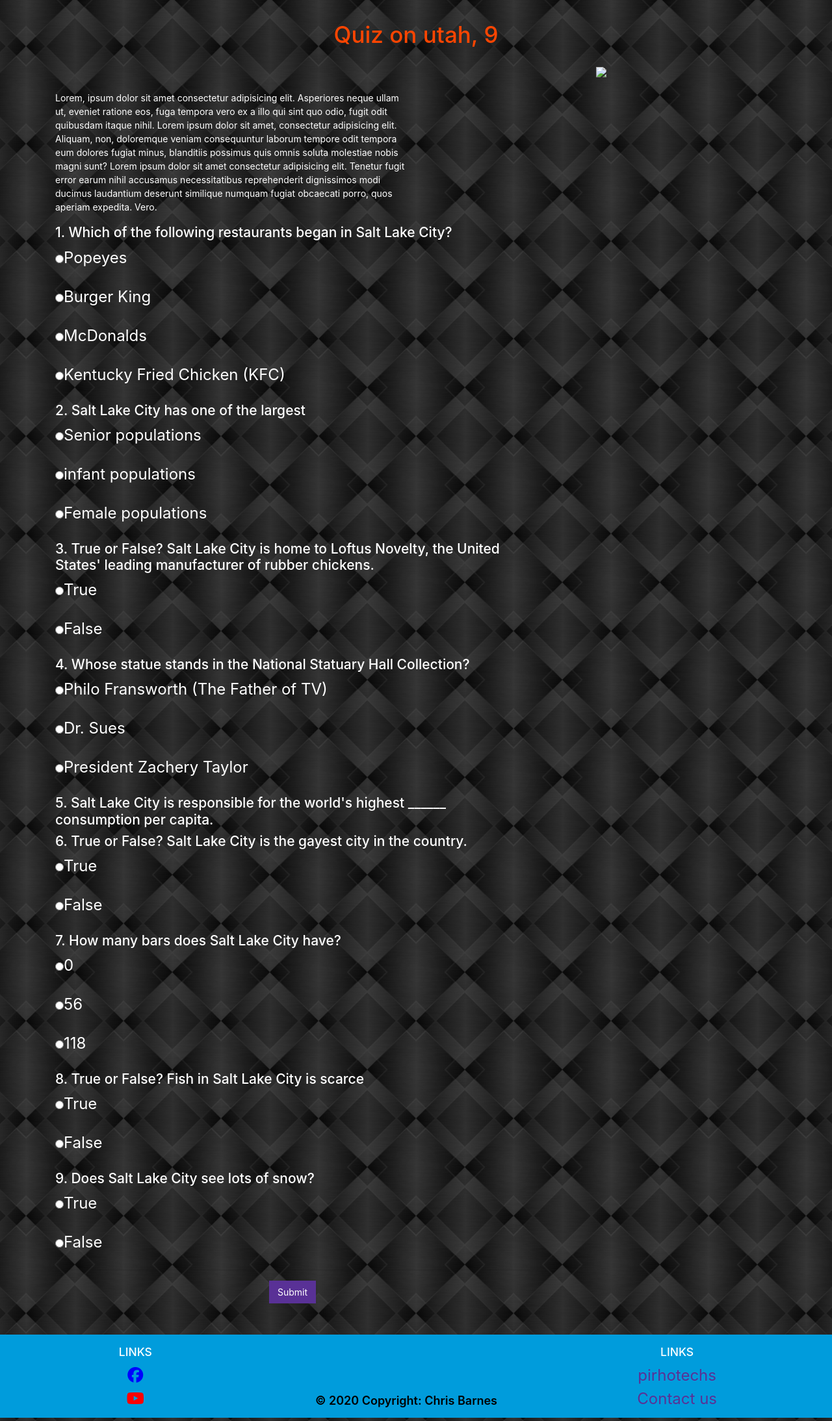
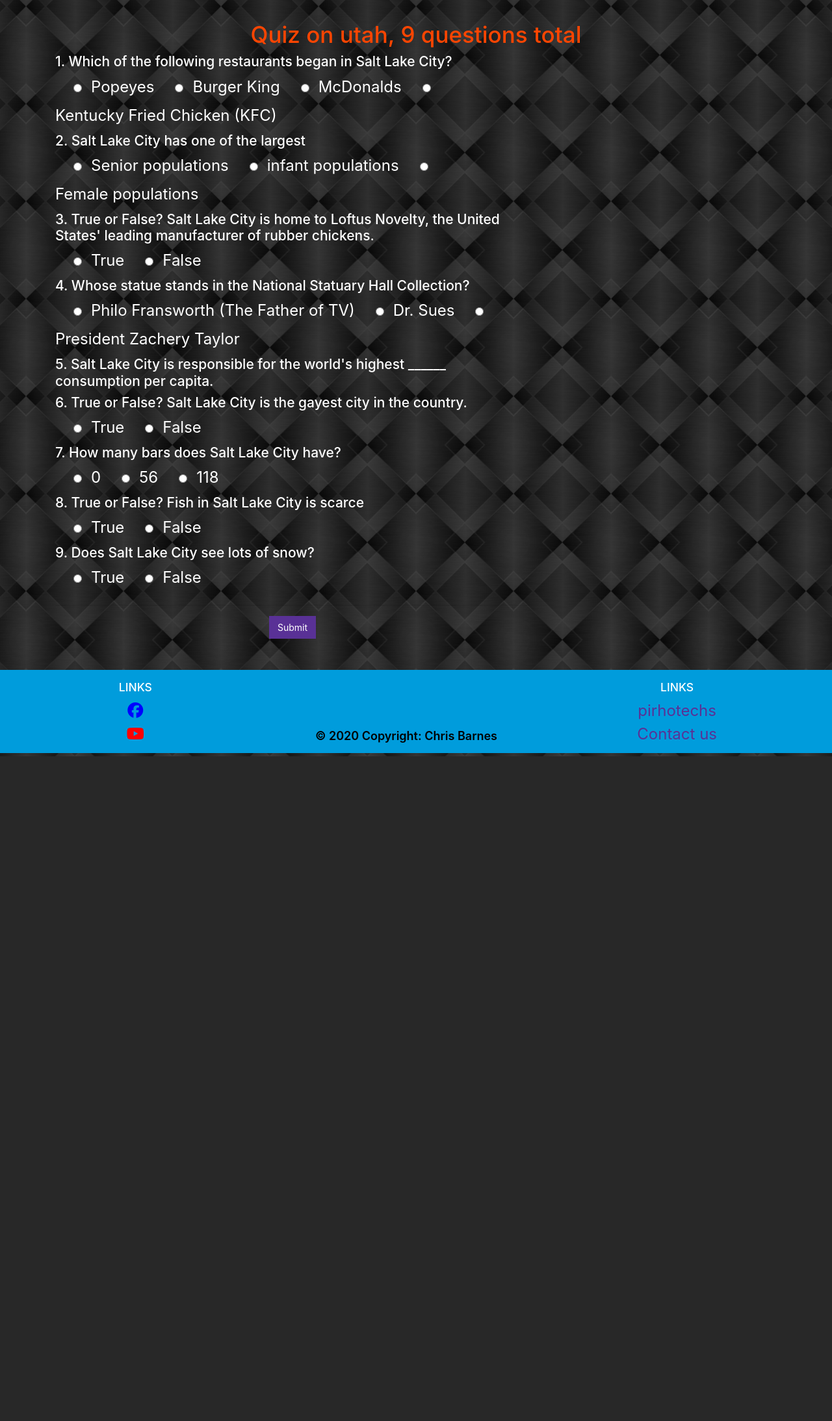
Before and after one commit to ChrisBarnes2000-MS-DU/BEW1.2-Contractor, a Django app: a page that uses trivia/templates/trivia/game.html in a window 1280 px wide. Shown: the part 90-2277 px from the top of the page at 65% size. After the commit the page ends 1254 px from the top, so only its background shows below. Run offline with Django 3.2, Linux system fonts and the light colour scheme; data comes from the database, SQL or seed files in the repository; both versions use the stored data as it was after the commit; some libraries are stand-ins or nearby versions.

Commit message:
adjust trivia layout and styling

```diff
--- a/static/style.css
+++ b/static/style.css
@@ -68,6 +68,12 @@ h3 a, h3 a:hover{
     color: #007bff
 }
 
+/* TRIVIA EDITS */
+#choice {
+    margin-left: 2em;
+    margin-right: 1em;
+}
+
 /* HIGHSCORE EDITS */
 .score {
     background-color: gray;
--- a/trivia/templates/trivia/game.html
+++ b/trivia/templates/trivia/game.html
@@ -4,24 +4,7 @@
 {% block content %}
 <div class="row">
     <div class="col text-center">
-        <h1>Quiz on {{ slug }}, {{ num_questions }}</h1>
-    </div>
-</div>
-
-<div class="row mt-3">
-    <div class="col" style="margin-top: 3em;">
-        <p>
-            Lorem, ipsum dolor sit amet consectetur adipisicing elit. Asperiores neque ullam ut, eveniet ratione eos,
-            fuga tempora vero ex a illo qui sint quo odio, fugit odit quibusdam itaque nihil. Lorem ipsum dolor sit
-            amet, consectetur adipisicing elit. Aliquam, non, doloremque veniam consequuntur laborum tempore odit
-            tempora eum dolores fugiat minus, blanditiis possimus quis omnis soluta molestiae nobis magni sunt? Lorem
-            ipsum dolor sit amet consectetur adipisicing elit. Tenetur fugit error earum nihil accusamus necessitatibus
-            reprehenderit dignissimos modi ducimus laudantium deserunt similique numquam fugiat obcaecati porro, quos
-            aperiam expedita. Vero.
-        </p>
-    </div>
-    <div class="col text-center">
-        <a href="https://placeholder.com"><img src="https://via.placeholder.com/250x250?text=Image+of+this+place"></a>
+        <h1>Quiz on {{ slug }}, {{ num_questions }} questions total</h1>
     </div>
 </div>
 
@@ -31,7 +14,7 @@
     <div class="col-md-8">
         {% for question in questions %}<h4>{{ question }}</h5>
             {% for choice in choices %} {% if choice.question == question %}
-                <p><input type="radio" id="choice" name="{{ question }}" value="{{ choice }}"><label for="choice">{{ choice }}</label></p>
+                <input type="radio" id="choice" name="{{ question }}" value="{{ choice }}"><label for="choice">{{ choice }}</label>
                 <!-- <input type="checkbox" value=""> -->
             {% endif %} {% endfor %}
         {% endfor %}
```
Also changed, not shown: locations/templates/locations/page.html (+16 -0 lines), db.sqlite3.
